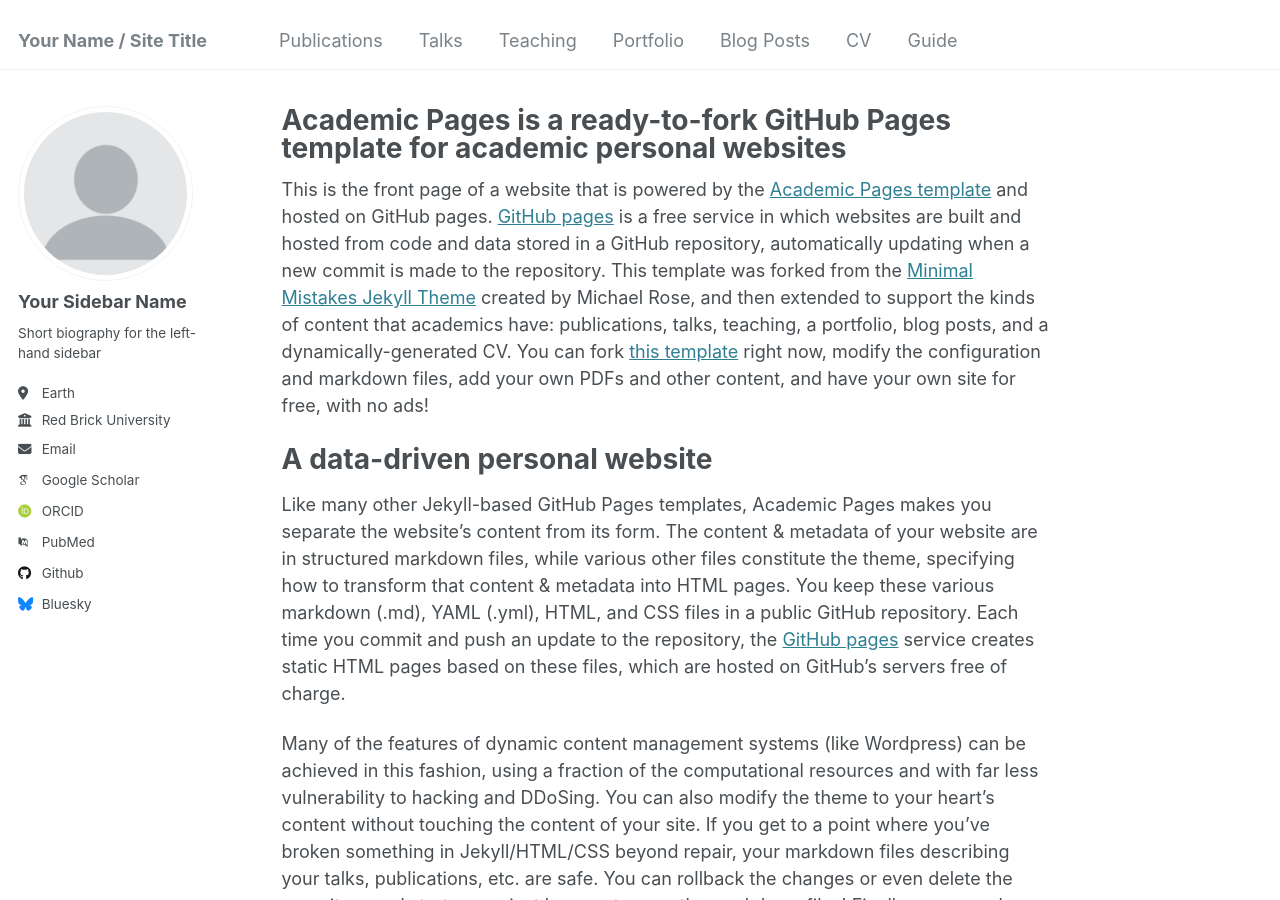
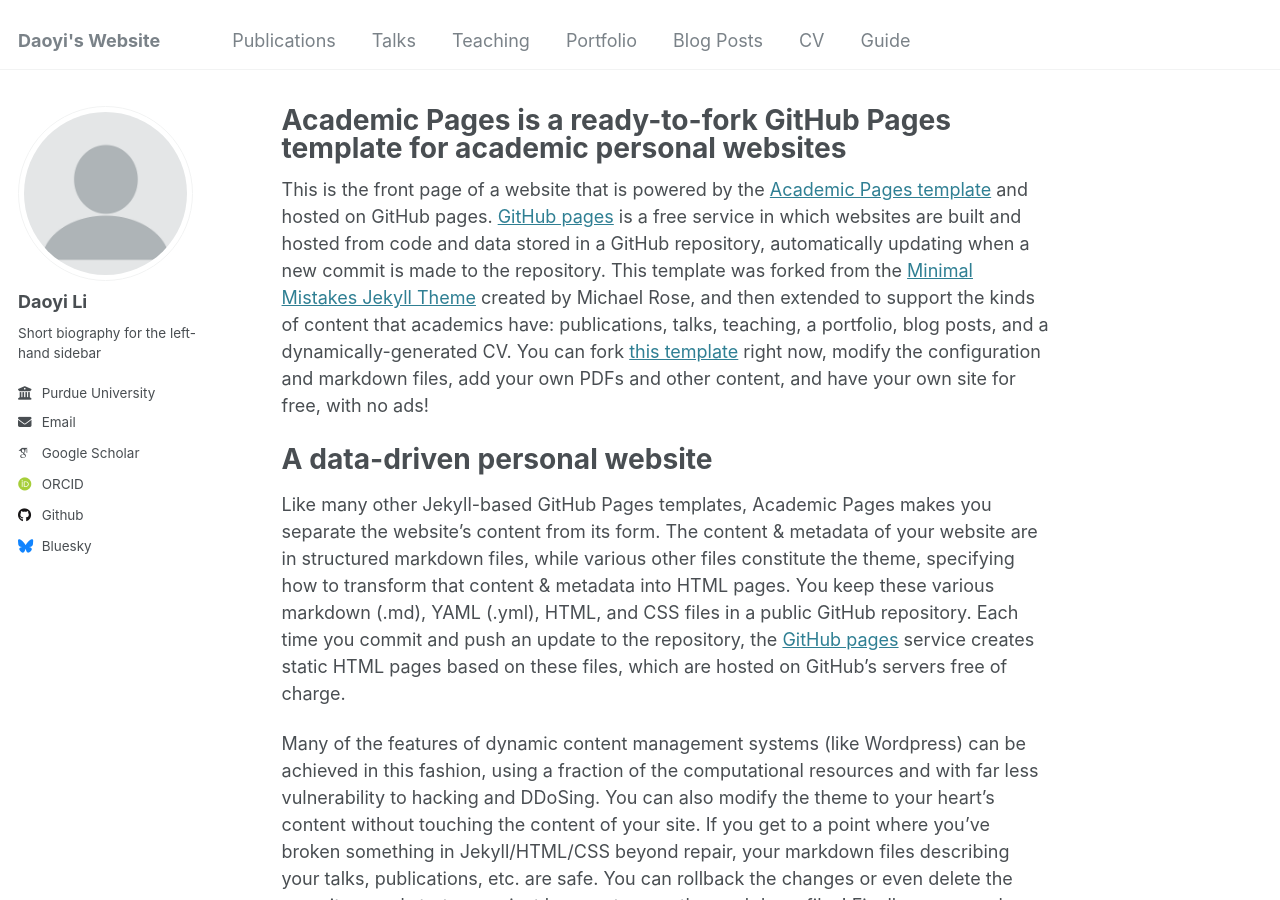
Before and after one commit to smallelephant9516/smallelephant9516.github.io, a Jekyll site: the page built from _pages/about.md, in a window 1280 px wide and 900 px high. Built offline with Jekyll 4.4.1, drawn with Linux system fonts in a browser that asks for light colours; some web fonts are replaced.

Commit message:
Update _config.yml

```diff
--- a/_config.yml
+++ b/_config.yml
@@ -8,13 +8,13 @@
 
 # Basic Site Settings
 locale                   : "en-US"
-title                    : "Your Name / Site Title"
+title                    : "Daoyi's Website"
 title_separator          : "-"
 name                     : &name "Your Name"
 description              : &description "personal description"
-url                      : https://academicpages.github.io # the base hostname & protocol for your site e.g. "https://[your GitHub username].github.io"
+url                      : https://smallelephant9516.github.io/ # the base hostname & protocol for your site e.g. "https://[your GitHub username].github.io"
 baseurl                  : "" # the subpath of your site, e.g. "/blog"
-repository               : "academicpages/academicpages.github.io"
+repository               : "https://github.com/smallelephant9516/smallelephant9516.github.io"
 
 # Site Author - The following control what appear as part of the author content on the side bar.
 #               If a field is blank the icon and link will not appear, otherwise it will be shown.
@@ -22,21 +22,20 @@ repository               : "academicpages/academicpages.github.io"
 author:
   # Biographic information
   avatar           : "profile.png"
-  name             : "Your Sidebar Name"
-  pronouns         : # example: "she/her"
+  name             : "Daoyi Li"
+  pronouns         : # example: "he/him"
   bio              : "Short biography for the left-hand sidebar"
-  location         : "Earth"
-  employer         : "Red Brick University"
+  employer         : "Purdue University"
   uri              : # URL
-  email            : "none@example.org"
+  email            : "li3221@purdue.edu"
 
   # Academic websites
   arxiv            : # URL - Update with the correct link to your profile
-  googlescholar    : "https://scholar.google.com/citations?user=PS_CX0AAAAAJ"
+  googlescholar    : "https://scholar.google.com/citations?user=fYV8oz0AAAAJ&hl=en"
   impactstory      : # URL
-  orcid            : "http://orcid.org/yourorcidurl"
+  orcid            : "https://orcid.org/my-orcid?orcid=0000-0003-2913-8049"
   semantic         : # URL
-  pubmed           : "https://www.ncbi.nlm.nih.gov/pubmed/?term=john+snow"
+  pubmed           : # URL "https://www.ncbi.nlm.nih.gov/pubmed/?term=john+snow"
   researchgate     : # URL
   scopus           : # URL
 
```
